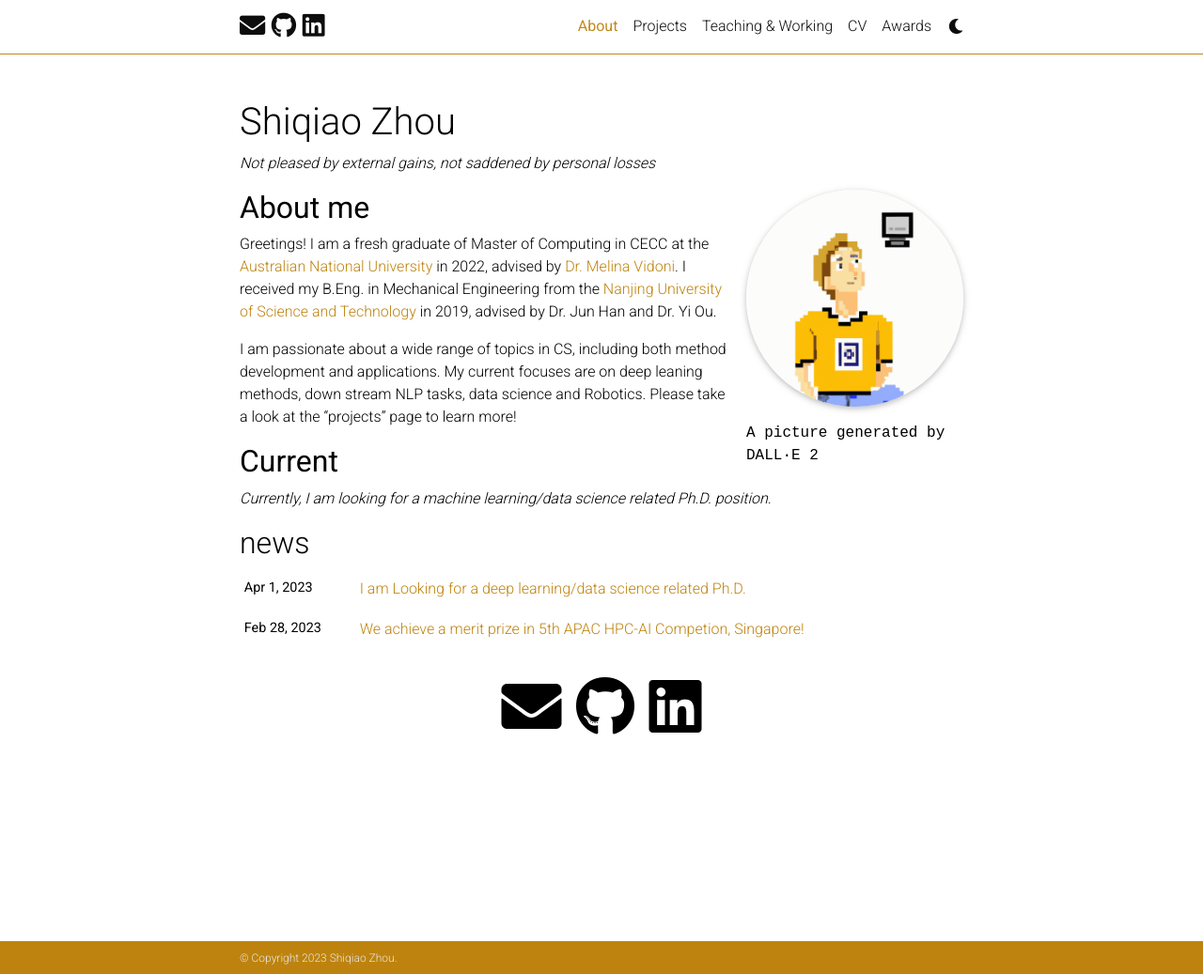
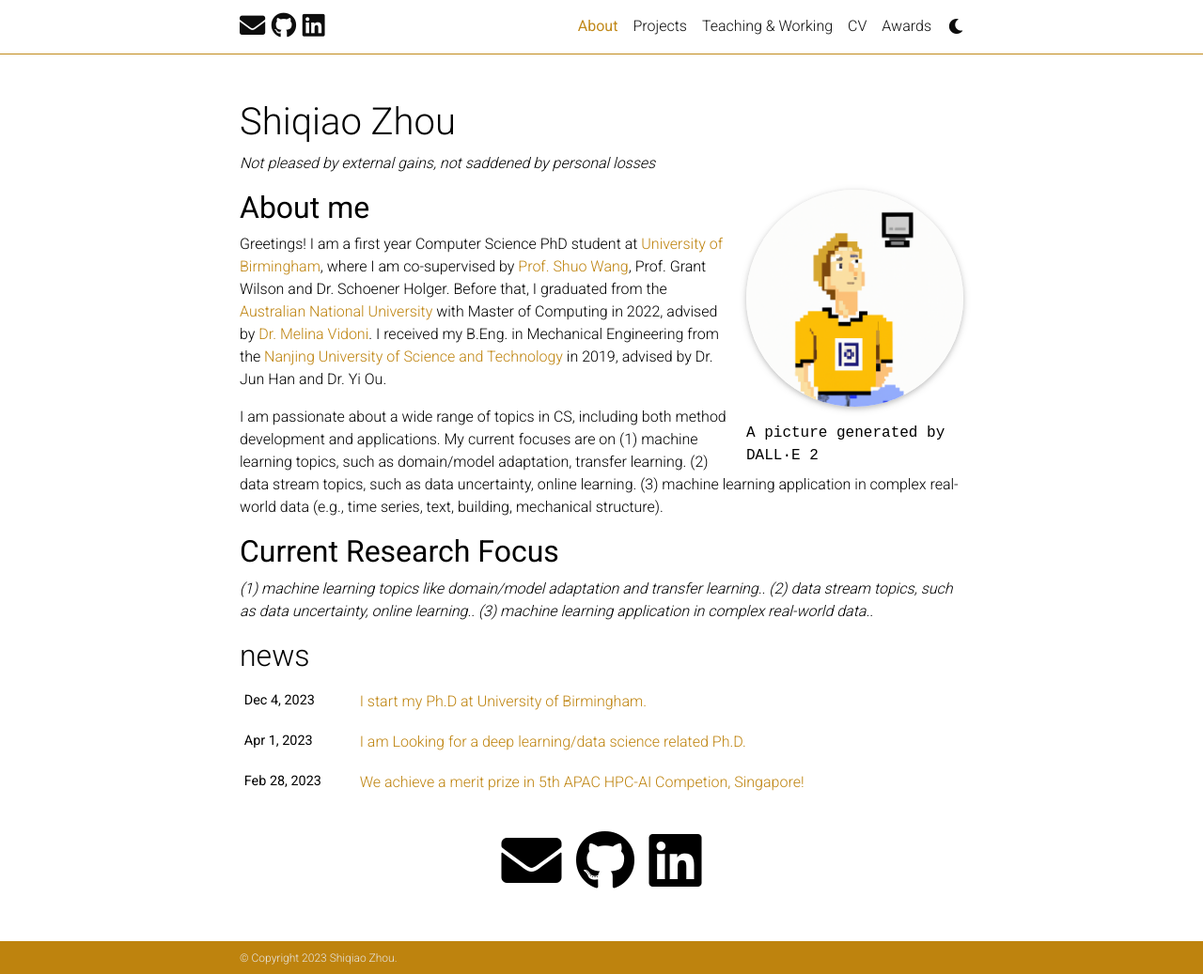
Before and after one commit to ShiqiaoZhou/ShiqiaoZhou.github.io, a Jekyll site: the page built from _pages/about.md, in a window 1280 px wide and 1037 px high. Shown: the whole window at 94% size. Built offline with Jekyll 4.4.1, drawn with Linux system fonts in a browser that asks for light colours; full-size pictures stand in for the smaller copies a plugin makes; comment, search, counter and statistics services are not loaded; a style sheet for code colours, icons or effects is not loaded.

Commit message:
12-15 update my profile

```diff
--- a/_pages/about.md
+++ b/_pages/about.md
@@ -16,13 +16,15 @@ social: true  # includes social icons at the bottom of the page
 ---
 
 <h2 style="font-weight: bolder">About me</h2>
-Greetings! I am a fresh graduate of Master of Computing in CECC at the [Australian National University](https://https://www.anu.edu.au/) in 2022, advised by [Dr. Melina Vidoni](https://melvidoni.rbind.io/#about). I received my B.Eng. in Mechanical Engineering from the [Nanjing University of Science and Technology](https://english.njust.edu.cn/) in 2019, advised by Dr. Jun Han and Dr. Yi Ou.
+Greetings! I am a first year Computer Science PhD student at [University of Birmingham](https://www.birmingham.ac.uk/), where I am co-supervised by [Prof. Shuo Wang](https://phd-shuowang.weebly.com/), Prof. Grant Wilson and Dr. Schoener Holger. Before that, I graduated from the [Australian National University](https://https://www.anu.edu.au/) with Master of Computing in 2022, advised by [Dr. Melina Vidoni](https://melvidoni.rbind.io/#about). I received my B.Eng. in Mechanical Engineering from the [Nanjing University of Science and Technology](https://english.njust.edu.cn/) in 2019, advised by Dr. Jun Han and Dr. Yi Ou.
 
 
-I am passionate about a wide range of topics in CS, including both method development and applications. My current focuses are on deep leaning methods, down stream NLP tasks, data science and Robotics. Please take a look at the "projects" page to learn more!
+I am passionate about a wide range of topics in CS, including both method development and applications. My current focuses are on (1) machine learning topics, such as domain/model adaptation, transfer learning. (2) data stream topics, such as data uncertainty, online learning. (3) machine learning application in complex real-world data (e.g., time series, text, building, mechanical structure).
 
-<h2 style="font-weight: bolder">Current</h2>
-<i>Currently, I am looking for a machine learning/data science related Ph.D. position<i>.
+<h2 style="font-weight: bolder">Current Research Focus</h2>
+<i>(1) machine learning topics like domain/model adaptation and transfer learning.<i>.
+<i>(2) data stream topics, such as data uncertainty, online learning.<i>.
+<i>(3) machine learning application in complex real-world data.<i>.
 
 
 <!-- - Statistical ensemble representation of dynamic clusters and restructuring surfaces in catalytic conditions.
```
Also changed, not shown: _news/2023-12-04_PhD.md (added, +7 -0 lines), _projects/SD.md (deleted, +0 -14 lines).
